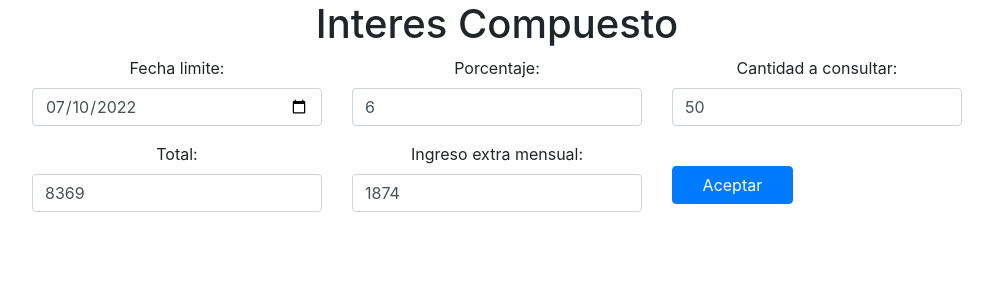
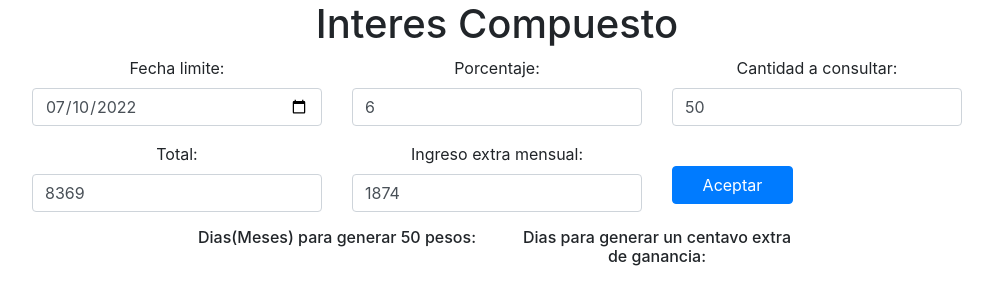
Before and after one commit to alfredoperaltag/interes-compuesto, a React (Create React App) app in the folder inversion/: page / in a window 1280 px wide. Shown: the top 304 px of the page, without its empty margins (143-1136 px from the left). Built offline with nearby package versions, Linux system fonts and the light colour scheme.

Commit message:
desing optimized

```diff
--- a/inversion/src/components/charts/charts.js
+++ b/inversion/src/components/charts/charts.js
@@ -42,6 +42,8 @@ class Charts extends Component {
                             beginAtZero: true
                         }
                     }]
+                }, tooltips: {
+                    mode: 'x'
                 }
             }
         });
--- a/inversion/src/components/forms/form.js
+++ b/inversion/src/components/forms/form.js
@@ -19,11 +19,9 @@ class Form extends React.Component {
       ingresoExtraMes: [],
       labelCantidadConsultada: "",
       labelGenerarCentavo: "",
-      showChart: false
+      //showChart: false
+      showChart: true
     }
-
-    this.handleInputChange = this.handleInputChange.bind(this)
-    //this.handleSubmit = this.handleSubmit.bind(this)
   }
 
   handleInputChange(event) {
@@ -32,12 +30,13 @@ class Form extends React.Component {
     this.setState({
       [id]: target.value
     })
-    this.setState({ showChart: false })
+    this.inversion()
+    //this.setState({ showChart: false })
   }
 
   handleSubmit = async (event) => {
     await event.preventDefault();
-    this.setState({ showChart: true })
+    //this.setState({ showChart: true })
     this.inversion()
   }
 
@@ -106,10 +105,10 @@ class Form extends React.Component {
     const chart = this.state.showChart ? <div>
       <div className="row justify-content-center">
         <div className="col-md-3">
-          <p>Dias(Meses) para generar {this.state.cantidadConsultar} pesos: {this.state.labelCantidadConsultada}</p>
+          <h6>Dias(Meses) para generar {this.state.cantidadConsultar} pesos: <strong>{this.state.labelCantidadConsultada}</strong></h6>
         </div>
         <div className="col-md-3">
-          <p>Dias para generar un centavo: {this.state.labelGenerarCentavo}</p>
+          <h6>Dias para generar un centavo extra de ganancia: <strong>{this.state.labelGenerarCentavo}</strong></h6>
         </div>
       </div>
       <Charts datos={this.state.datos} meses={this.state.meses} inicial={this.state.inicial} ingresoExtraMensual={this.state.ingresoExtraMes} />
```
